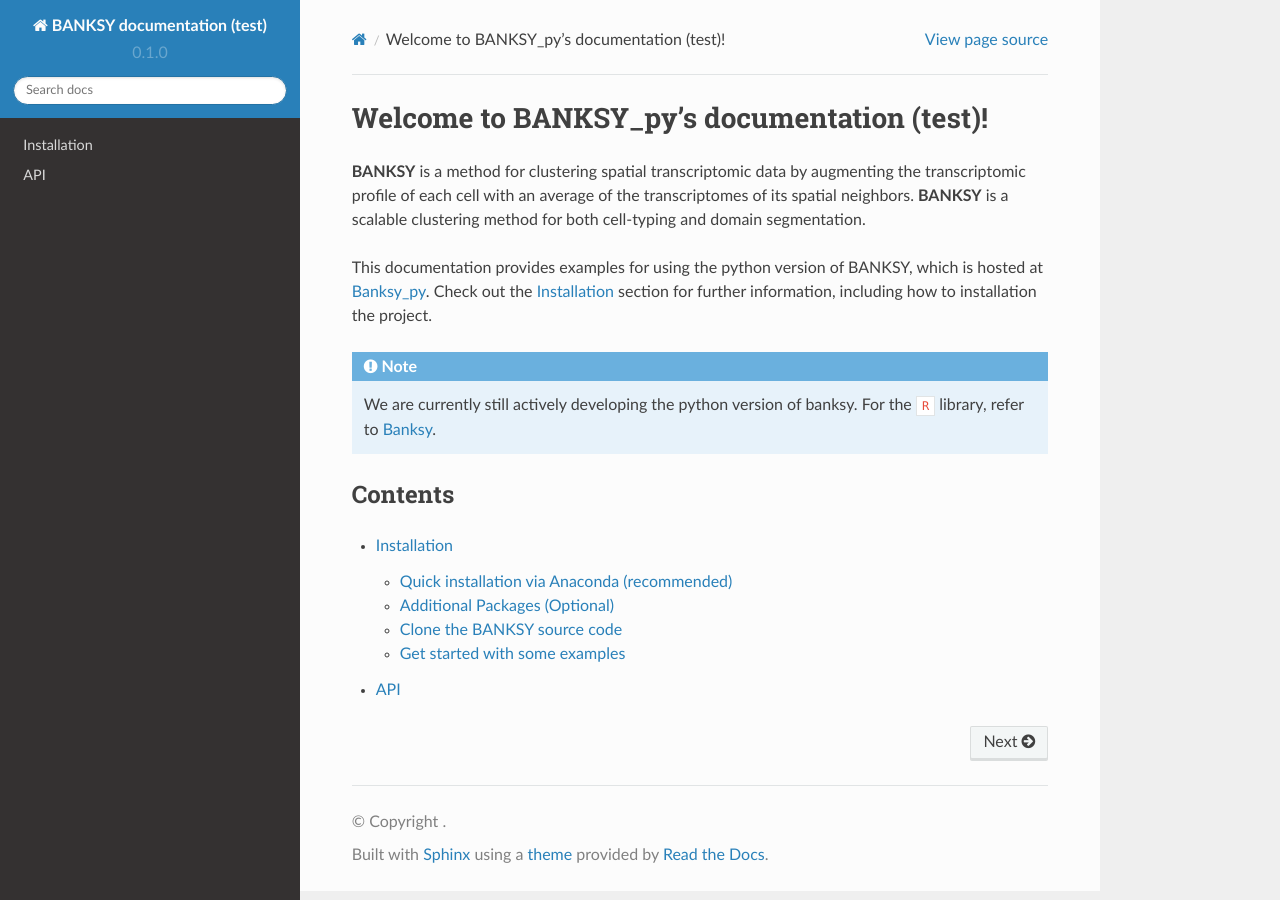
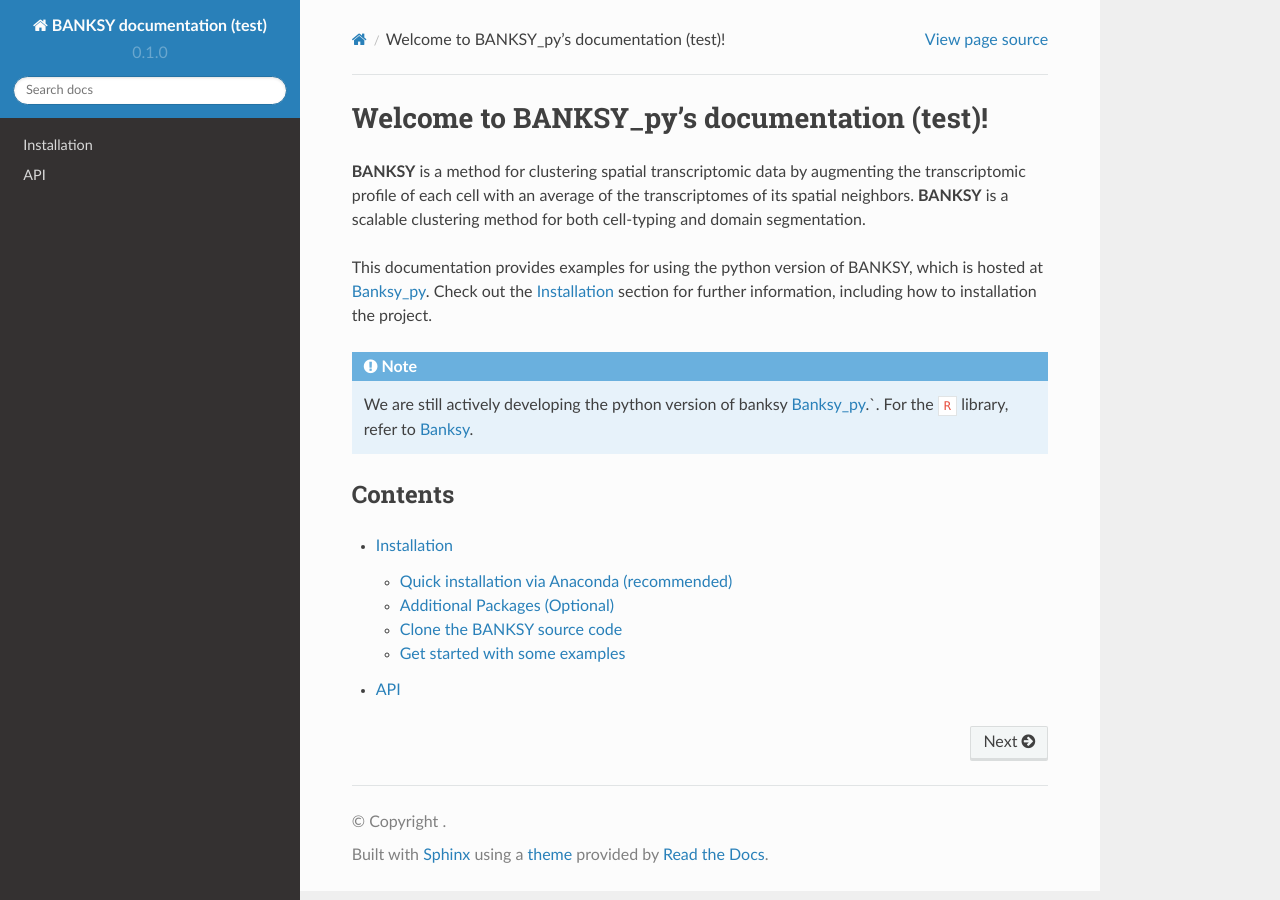
Before and after one commit to yifei-1021/read-the-docs, a Sphinx documentation site: the page built from docs/source/index.rst, in a window 1280 px wide. Built offline with Sphinx 7.4.7 and the Read the Docs theme 2.0.0, drawn with Linux system fonts in a browser that asks for light colours; pages that are not in the unit, such as notebooks, are missing from menus.

Commit message:
Update index.rst

```diff
--- a/docs/source/index.rst
+++ b/docs/source/index.rst
@@ -9,7 +9,7 @@ how to :ref:`installation` the project.
 
 .. note::
 
-   We are currently still actively developing the python version of banksy. For the ``R`` library, refer to `Banksy <https://github.com/prabhakarlab/Banksy>`_.
+   We are still actively developing the python version of banksy `Banksy_py <https://github.com/prabhakarlab/Banksy_py/tree/main>`_.`. For the ``R`` library, refer to `Banksy <https://github.com/prabhakarlab/Banksy>`_.
 
 Contents
 --------
```
